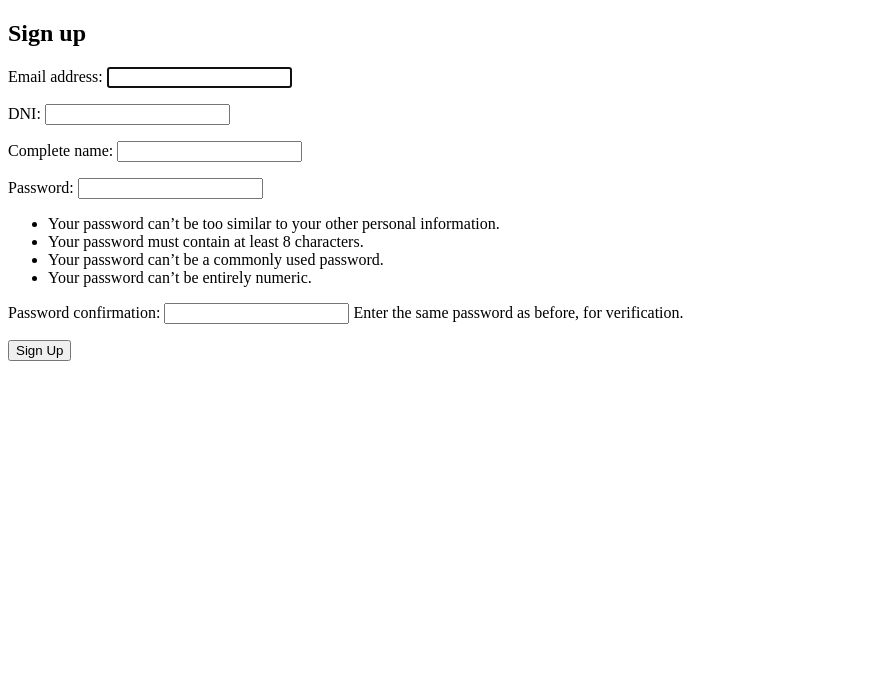
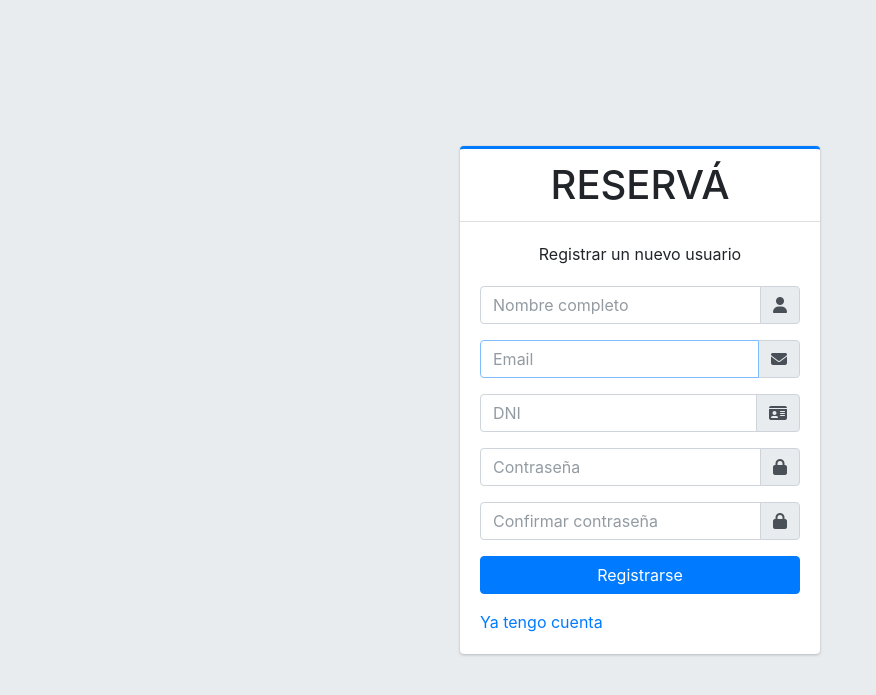
Before and after one commit to FacuRodriJ/Trabajo-Final, a Django app: page /accounts/signup/ in a window 1280 px wide. Shown: the top 695 px of the page, without its empty margins (0-876 px from the left). Run offline with Django 3.2, Linux system fonts and the light colour scheme; some libraries are stand-ins or nearby versions.

Commit message:
Sign Up y Log In con estilos agregados.

```diff
--- a/Reserva/config/settings.py
+++ b/Reserva/config/settings.py
@@ -37,6 +37,7 @@ INSTALLED_APPS = [
     'django.contrib.sessions',
     'django.contrib.messages',
     'django.contrib.staticfiles',
+    'widget_tweaks',
     'cuentas'
 ]
 
@@ -126,7 +127,7 @@ STATIC_URL = '/static/'
 
 STATICFILES_DIRS = [BASE_DIR / "static"]
 
-LOGIN_REDIRECT_URL = reverse_lazy('home_path')
+LOGIN_REDIRECT_URL = reverse_lazy('index')
 
 LOGOUT_REDIRECT_URL = reverse_lazy('login')
 
--- a/Reserva/config/urls.py
+++ b/Reserva/config/urls.py
@@ -19,7 +19,7 @@ from django.views.generic.base import TemplateView
 
 urlpatterns = [
     path('admin/', admin.site.urls),
-    path('', TemplateView.as_view(template_name='home.html'), name='home_path'),
+    path('', TemplateView.as_view(template_name='index.html'), name='index'),
     path('accounts/', include('django.contrib.auth.urls')),
     path('accounts/', include('cuentas.urls')),
 ]
--- a/Reserva/cuentas/form.py
+++ b/Reserva/cuentas/form.py
@@ -28,12 +28,12 @@ class PlayerCreationForm(forms.ModelForm):
     password1 = forms.CharField(
         label=_("Password"),
         strip=False,
-        widget=forms.PasswordInput(attrs={'autocomplete': 'new-password'}),
+        widget=forms.PasswordInput(attrs={'autocomplete': 'new-password', 'class': 'form-control', 'placeholder': 'Contraseña'}),
         help_text=password_validation.password_validators_help_text_html(),
     )
     password2 = forms.CharField(
         label=_("Password confirmation"),
-        widget=forms.PasswordInput(attrs={'autocomplete': 'new-password'}),
+        widget=forms.PasswordInput(attrs={'autocomplete': 'new-password', 'class': 'form-control', 'placeholder': 'Confirmar contraseña'}),
         strip=False,
         help_text=_("Enter the same password as before, for verification."),
     )
@@ -41,6 +41,29 @@ class PlayerCreationForm(forms.ModelForm):
     class Meta:
         model = Usuario
         fields = ("email", "dni", "complete_name")
+        widgets = {
+            'email': forms.EmailInput(
+                attrs={
+                    'class': 'form-control',
+                    'placeholder': 'Email',
+                    'autocomplete': 'off'
+                }
+            ),
+            'dni': forms.TextInput(
+                attrs={
+                    'class': 'form-control',
+                    'placeholder': 'DNI',
+                    'autocomplete': 'off'
+                }
+            ),
+            'complete_name': forms.TextInput(
+                attrs={
+                    'class': 'form-control',
+                    'placeholder': 'Nombre completo',
+                    'autocomplete': 'off'
+                }
+            ),
+        }
 
     def __init__(self, *args, **kwargs):
         super().__init__(*args, **kwargs)
@@ -88,12 +111,12 @@ class OwnerCreationForm(forms.ModelForm):
     password1 = forms.CharField(
         label=_("Password"),
         strip=False,
-        widget=forms.PasswordInput(attrs={'autocomplete': 'new-password'}),
+        widget=forms.PasswordInput(attrs={'autocomplete': 'new-password', 'class': 'form-control', 'placeholder': 'Contraseña'}),
         help_text=password_validation.password_validators_help_text_html(),
     )
     password2 = forms.CharField(
         label=_("Password confirmation"),
-        widget=forms.PasswordInput(attrs={'autocomplete': 'new-password'}),
+        widget=forms.PasswordInput(attrs={'autocomplete': 'new-password', 'class': 'form-control', 'placeholder': 'Confirmar contraseña'}),
         strip=False,
         help_text=_("Enter the same password as before, for verification."),
     )
@@ -101,6 +124,29 @@ class OwnerCreationForm(forms.ModelForm):
     class Meta:
         model = Usuario
         fields = ("email", "dni", "complete_name", "is_owner")
+        widgets = {
+            'email': forms.EmailInput(
+                attrs={
+                    'class': 'form-control',
+                    'placeholder': 'Email',
+                    'autocomplete': 'off'
+                }
+            ),
+            'dni': forms.TextInput(
+                attrs={
+                    'class': 'form-control',
+                    'placeholder': 'DNI',
+                    'autocomplete': 'off'
+                }
+            ),
+            'complete_name': forms.TextInput(
+                attrs={
+                    'class': 'form-control',
+                    'placeholder': 'Nombre completo',
+                    'autocomplete': 'off'
+                }
+            ),
+        }
 
     def __init__(self, *args, **kwargs):
         super().__init__(*args, **kwargs)
--- a/Reserva/cuentas/templates/registration/signup.html
+++ b/Reserva/cuentas/templates/registration/signup.html
@@ -1,12 +1,85 @@
-{% extends "base.html" %}
+{% extends "base_site.html" %}
 
 {% block title %}Sign Up - RESERVÁ{% endblock %}
 
+{% block body_class %} hold-transition register-page{% endblock body_class %}
+<style>
+  ul
+  {
+    padding: 100%;
+  }
+</style>
+
 {% block content %}
-  <h2>Sign up</h2>
-  <form method="post">
-    {% csrf_token %}
-    {{ form.as_p }}
-    <button type="submit">Sign Up</button>
-  </form>
-{% endblock %}
+<div class="register-box">
+  <div class="card card-outline card-primary">
+    <div class="card-header text-center">
+      <a href="../../index2.html" class="h1">RESERVÁ</a>
+    </div>
+    <div class="card-body">
+      <p class="login-box-msg">Registrar un nuevo usuario</p>
+      <form method="post">
+        {% csrf_token %}
+        {{ form.non_field_errors }}
+
+        {% if form.is_owner %}
+        {{ form.is_owner.errors }}
+        {{ form.is_owner }}
+        {% endif %}
+
+        <div class="input-group mb-3">
+          {{ form.complete_name.errors }}
+          {{ form.complete_name }}
+          <div class="input-group-append">
+            <div class="input-group-text">
+              <span class="fas fa-user"></span>
+            </div>
+          </div>
+        </div>
+        <div class="input-group mb-3">
+          {{ form.email.errors }}
+          {{ form.email }}
+          <div class="input-group-append">
+            <div class="input-group-text">
+              <span class="fas fa-envelope"></span>
+            </div>
+          </div>
+        </div>
+        <div class="input-group mb-3">
+          {{ form.dni.errors }}
+          {{ form.dni }}
+          <div class="input-group-append">
+            <div class="input-group-text">
+              <span class="fas fa-id-card"></span>
+            </div>
+          </div>
+        </div>
+        <div class="input-group mb-3">
+          {{ form.password1.errors }}
+          {{ form.password1 }}
+          <div class="input-group-append">
+            <div class="input-group-text">
+              <span class="fas fa-lock"></span>
+            </div>
+          </div>
+        </div>
+        <div class="input-group mb-3">
+          {{ form.password2.errors }}
+          {{ form.password2 }}
+          <div class="input-group-append">
+            <div class="input-group-text">
+              <span class="fas fa-lock"></span>
+            </div>
+          </div>
+        </div>
+        <div class="row mb-3">
+          <div class="col-12">
+            <button type="submit" class="btn btn-primary btn-block">Registrarse</button>
+          </div>
+        </div>
+      </form>
+      <a href="{% url 'login' %}" class="text-center">Ya tengo cuenta</a>
+    </div>
+  </div>
+</div>
+{% endblock content%}
--- a/Reserva/templates/base.html
+++ /dev/null
@@ -1,16 +0,0 @@
-<!DOCTYPE html>
-<html lang="en">
-<head>
-    <meta charset="UTF-8">
-    <meta http-equiv="X-UA-Compatible" content="IE=edge">
-    <meta name="viewport" content="width=device-width, initial-scale=1.0">
-    <title>{% block title %}{% endblock title %}</title>
-</head>
-<body>
-
-    {% block content %}
-
-    {% endblock content %}
-
-</body>
-</html>
--- /dev/null
+++ b/Reserva/templates/base_site.html
@@ -0,0 +1,33 @@
+<!DOCTYPE html>
+<html lang="en">
+    <head>
+        {% block head %}
+            {% block meta %}
+                <meta charset="UTF-8">
+                <meta http-equiv="X-UA-Compatible" content="IE=edge">
+                <meta name="viewport" content="width=device-width, initial-scale=1.0">
+            {% endblock meta %}
+
+            <title>{% block title %}{% endblock title %} - RESERVÁ</title>
+
+            {% block stylesheets %}
+                <!-- Font Awesome -->
+                <link rel="stylesheet" href="https://cdnjs.cloudflare.com/ajax/libs/font-awesome/6.1.1/css/all.min.css" integrity="sha512-KfkfwYDsLkIlwQp6LFnl8zNdLGxu9YAA1QvwINks4PhcElQSvqcyVLLD9aMhXd13uQjoXtEKNosOWaZqXgel0g==" crossorigin="anonymous" referrerpolicy="no-referrer" />
+                <!-- AdminLTE 3 -->
+                <link rel="stylesheet" href="https://cdn.jsdelivr.net/npm/admin-lte@3.2/dist/css/adminlte.min.css">
+            {% endblock stylesheets %}
+        {% endblock head %}
+    </head>
+    <body class="{% block body_class %}{% endblock body_class %}">
+            {% block content %}
+                <!-- {{ content }} -->
+            {% endblock content %}
+
+            {% block javascripts %}
+                <!-- jQuery -->
+                <script src="https://code.jquery.com/jquery-3.6.0.min.js" integrity="sha256-/xUj+3OJU5yExlq6GSYGSHk7tPXikynS7ogEvDej/m4=" crossorigin="anonymous"></script>
+                <!-- AdminLTE 3 -->
+                <script src="https://cdn.jsdelivr.net/npm/admin-lte@3.2/dist/js/adminlte.min.js"></script>
+            {% endblock javascripts %}
+    </body>
+</html>
--- a/Reserva/templates/home.html
+++ b/Reserva/templates/index.html
@@ -1,6 +1,6 @@
-{% extends 'base.html' %}
+{% extends 'base_site.html' %}
 
-{% block title %}Inicio - RESERVÁ{% endblock %}
+{% block title %}Inicio{% endblock %}
 
 {% block content %}
   <h2>PAGINA DE INICIO</h2>
```
Also changed, not shown: Reserva/cuentas/templates/registration/login.html (+49 -11 lines).
